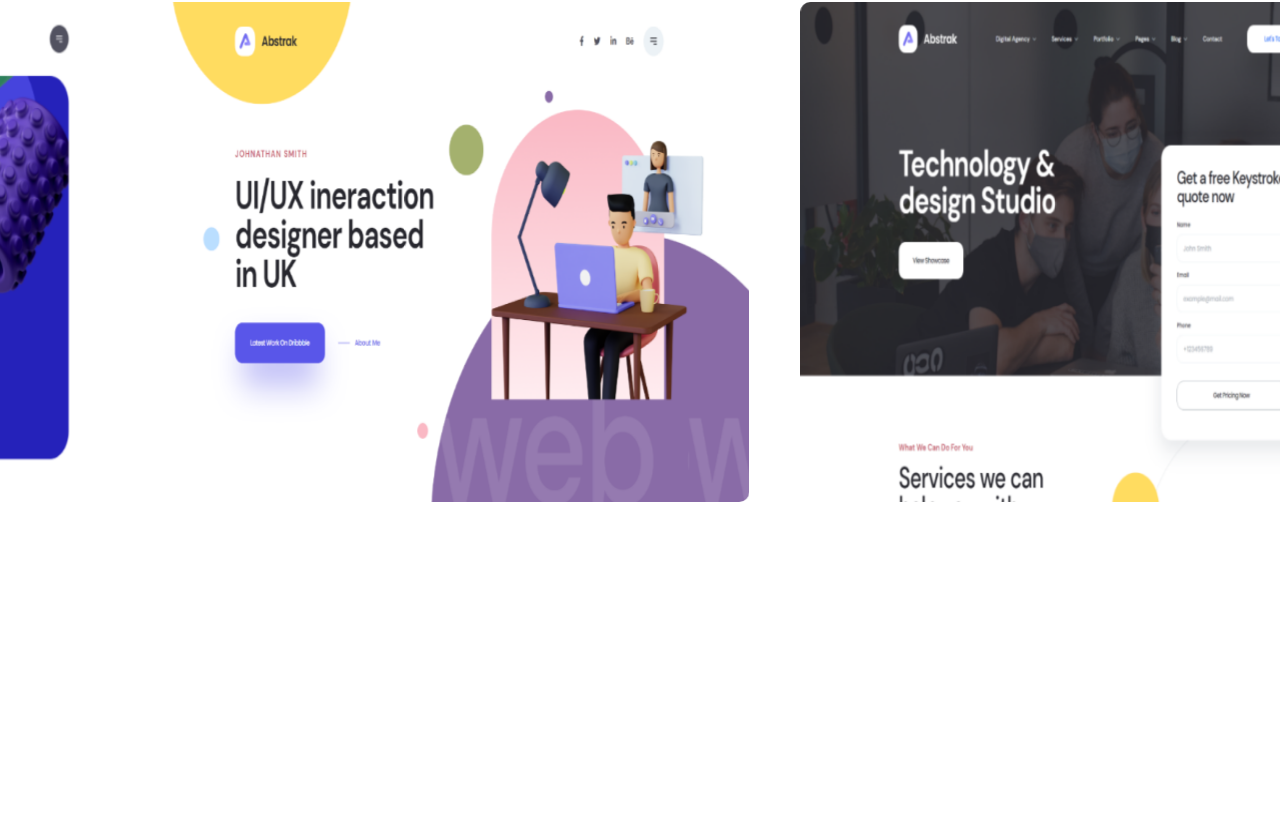
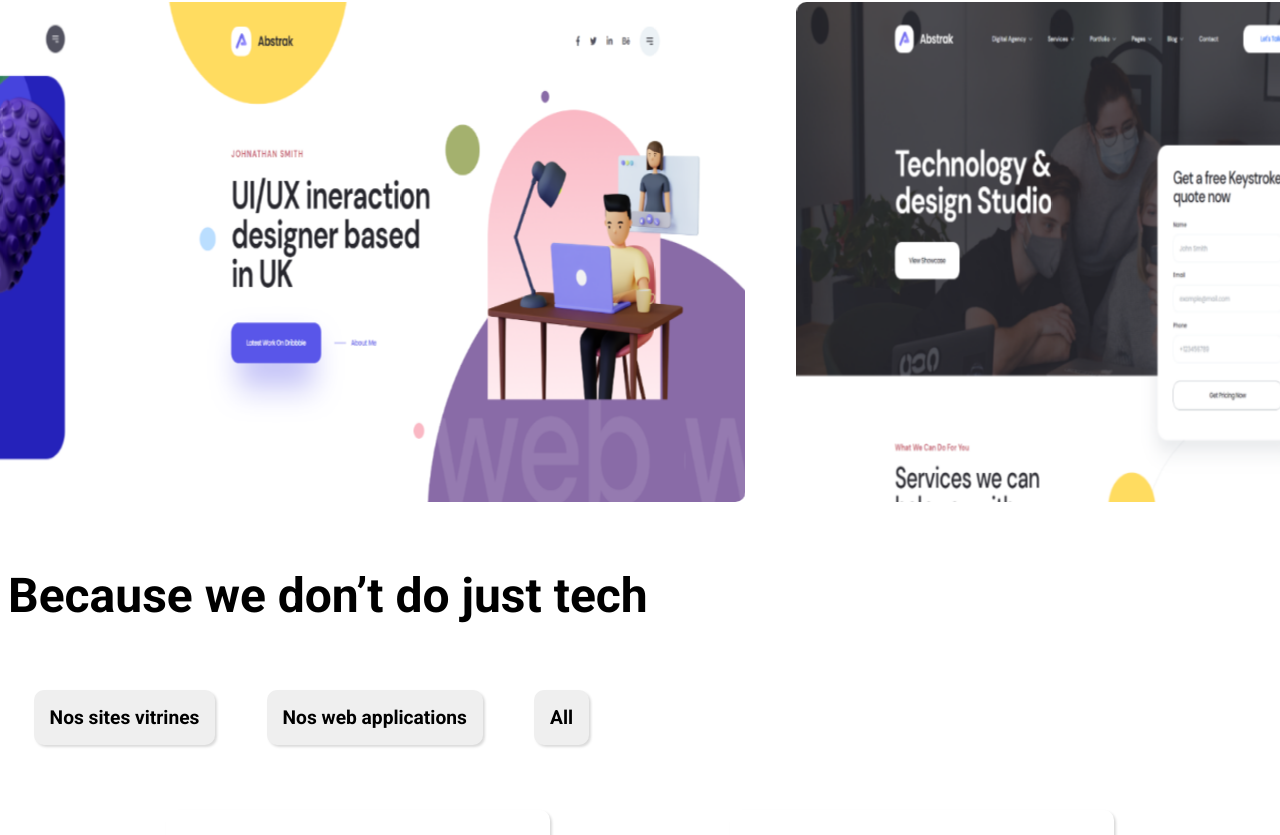
Before and after one commit to hichemhamdani/LFFchallenge-2, a Next.js app: page / in a window 1280 px wide. Shown: the part 1945-2780 px from the top of the page. Before the commit the page ends 2481 px from the top, so only its background shows below. Built offline with nearby package versions, Linux system fonts and the light colour scheme; a web font is replaced by a local one.

Commit message:
fith section with filters added

```diff
--- /dev/null
+++ b/src/components/Landing-Page/Fifth-Section/FifthSection.jsx
@@ -0,0 +1,87 @@
+import React, {useEffect} from 'react'
+import { useReducer,useState } from 'react'
+
+import {data,reducer} from "./Reducer/reducer"
+
+
+import Aos from 'aos'
+import "aos/dist/aos.css"
+
+import styles from  "./FifthSection.module.css"
+
+
+  const initialState = {
+    films : data,
+    filtered:false
+  }
+
+
+
+
+
+
+const FifthSection = () => {
+    useEffect(()=>{
+        Aos.init()
+    },[])
+    const [state, dispatch] = useReducer(reducer, initialState);
+    const [activedWeb, setActivedWeb] = useState(false);
+    const [activedApp, setActivedApp] = useState(false);
+    const [activedAll, setActivedAll] = useState(false);
+
+    return (
+      <div>
+        <h1 className={styles.title}>Because we don’t do just tech</h1>
+        <button
+        className={`${styles.btn} ${activedWeb ? styles.blue : ""}`}
+        onClick={()=>{
+          dispatch({type:"FILTRE_VITRINE"})
+          if(activedWeb==false){
+            setActivedWeb(true)
+            setActivedApp(false)
+            setActivedAll(false)
+          }
+        }}
+        >
+          Nos sites vitrines
+        </button>
+        <button
+        className={`${styles.btn} ${activedApp ? styles.blue : ""}`}
+        onClick={()=>{
+          dispatch({type:"WEB"})
+          if(activedApp==false){
+            setActivedApp(true)
+            setActivedWeb(false)
+            setActivedAll(false)
+          }
+        }}
+        >
+          Nos web applications
+        </button>
+
+
+        <button
+        className={`${styles.btn} ${activedAll ? styles.blue : ""}`}
+        onClick={()=>{
+          dispatch({type:"reset"})
+          setActivedAll(true)
+          setActivedApp(false)
+          setActivedWeb(false)
+          }}>All</button>
+    <div className={styles.test}>
+        <div className={styles.container}>
+        {state.films.map((el,index)=>{
+          return (
+          <div className={styles.card} key={index}>
+            <p>Titre : {el.title}</p>
+            <p>Titre : {el.category}</p>
+          </div>
+          )
+        })}
+        </div>
+    </div>
+      </div>
+    )
+  }
+
+export default FifthSection
--- /dev/null
+++ b/src/components/Landing-Page/Fifth-Section/FifthSection.module.css
@@ -0,0 +1,55 @@
+.blue{
+    background-color: aquamarine;
+    color: rgb(79, 79, 79);
+    transition: 1s;
+}
+
+.title{
+    font-size: 3rem;
+}
+
+.container{
+    display: flex;
+    align-items: center;
+    justify-content: space-between;
+    flex-wrap: wrap;
+    width: 75%;
+}
+
+.card {
+    width: 30vw;
+    height: 30vh;
+    border: none;
+    box-shadow: rgba(0, 0, 0, 0.15) 1.95px 1.95px 2.6px;
+    border-radius: 10px;
+    font-size: 1.4rem;
+    font-weight: 700;
+}
+
+.btn{
+    border: none;
+    border-radius: 10px;
+    font-size: 1.2rem;
+    box-shadow: rgba(0, 0, 0, 0.15) 1.95px 1.95px 2.6px;
+    padding: 2vh;
+    margin: 2vw;
+    font-weight: 600;
+    transition: 1s;
+
+}
+
+.btn:hover{
+    background-color: aquamarine;
+    cursor: pointer;
+    color: rgb(79, 79, 79);
+}
+
+
+
+.test{
+    display: flex;
+    flex-direction: column;
+    align-items: center;
+    justify-content: center;
+    height: 70vh;
+}
--- /dev/null
+++ b/src/components/Landing-Page/Fifth-Section/Reducer/reducer.js
@@ -0,0 +1,30 @@
+export const data = [
+    {
+      title : "Site vitrine de présentation de vetements",
+      category : "vitrine"
+    },
+    {
+      title : "Vitrine de chocolats",
+      category : "vitrine"
+    },
+    {
+      title : "web app HP",
+      category : "web app"
+    },
+    {
+      title : "web app RE4",
+      category : "web app"
+    },
+  ]
+
+  export const reducer = (state=initialState,action) =>{
+    const {type} = action
+    switch (type) {
+      case "FILTRE_VITRINE":
+        return {...state,films : data.filter(el=> el.category == "vitrine")}
+        case "WEB":
+          return {...state,films : data.filter(el=> el.category == "web app")}
+        case "reset":
+          return {...state,films:data}
+    }
+  }
--- a/src/components/Landing-Page/LandingPage.jsx
+++ b/src/components/Landing-Page/LandingPage.jsx
@@ -4,6 +4,8 @@ import Demo from './Demo/Demo'
 import SecondeSection from './Second-section/SecondeSection'
 import ThirdSection from './ThirdSection/ThirdSection'
 import FourthSection from './ThirdSection/FourthSection/FourthSection'
+import FifthSection from './Fifth-Section/FifthSection'
+import SixSection from './Sixth-Section/SixSection'
 
 const LandingPage = () => {
   return (
@@ -13,6 +15,8 @@ const LandingPage = () => {
         <SecondeSection />
         <ThirdSection />
         <FourthSection />
+        <FifthSection />
+        <SixSection />
     </>
   )
 }
--- /dev/null
+++ b/src/components/Landing-Page/Sixth-Section/SixSection.jsx
@@ -0,0 +1,9 @@
+import React from 'react'
+
+const SixSection = () => {
+  return (
+    <div>SixSection</div>
+  )
+}
+
+export default SixSection
```
